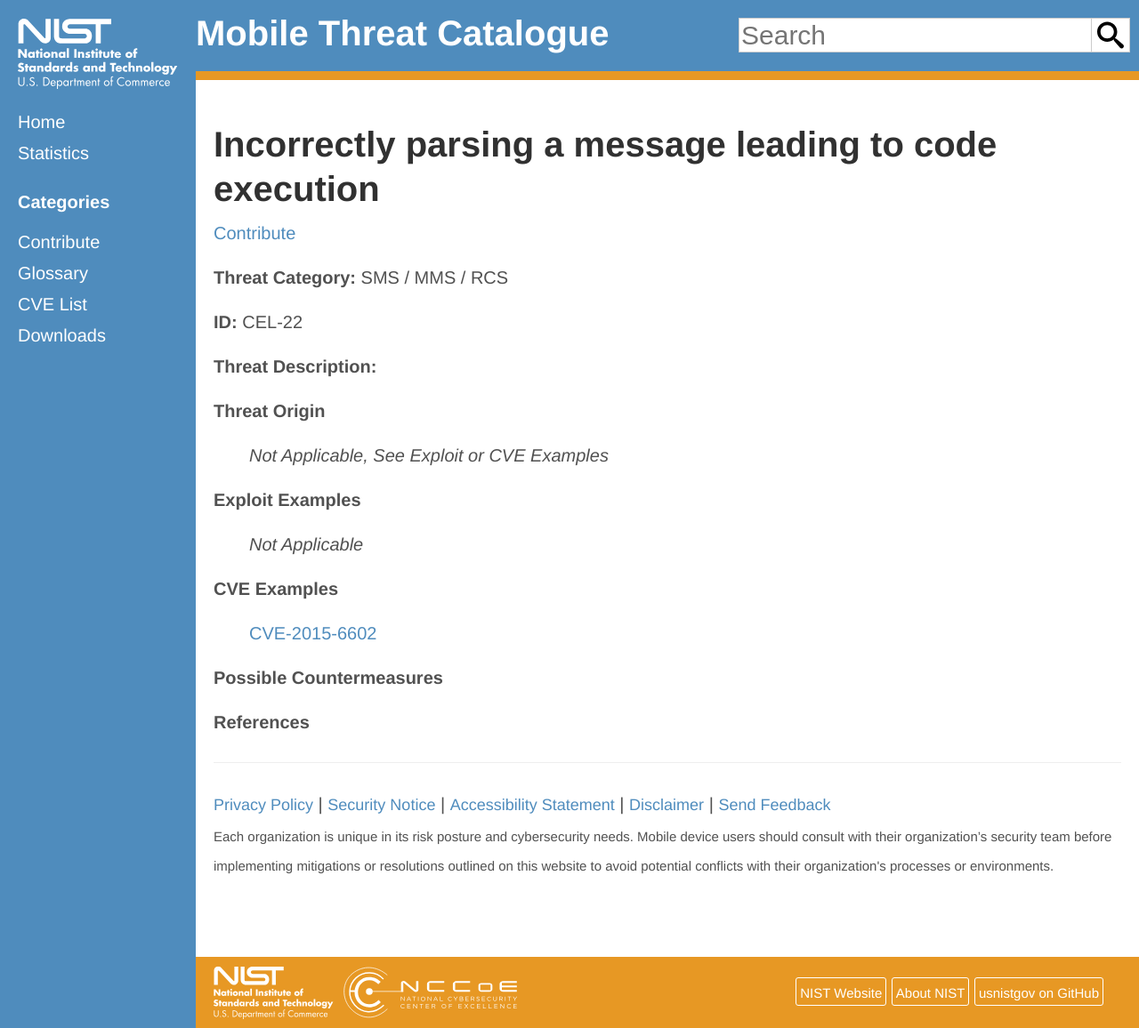
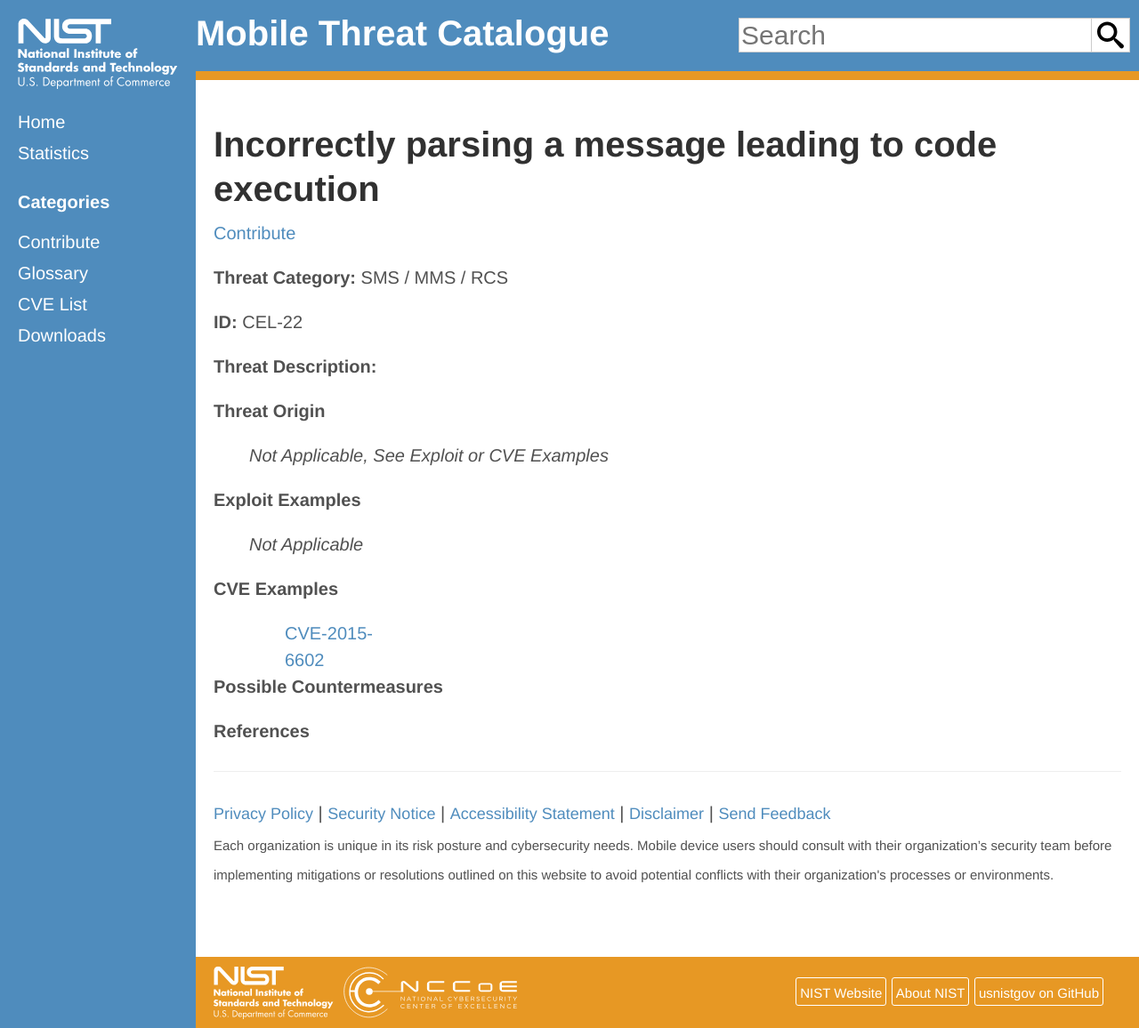
Before and after one commit to usnistgov/mobile-threat-catalogue, a Jekyll site: the page built from _cellular-threats/CEL-22.md, in a window 1280 px wide and 1156 px high. Shown: the whole window at 89% size. Built offline with Jekyll 4.4.1, drawn with Linux system fonts in a browser that asks for light colours.

Commit message:
Columnize CVE examples

```diff
--- a/_layouts/threat.html
+++ b/_layouts/threat.html
@@ -34,10 +34,12 @@
 <p><b>CVE Examples</b></p>
 <div class="paragraph">
 {% if page.CVEExample %}
+<ul class="cve-list">
 {% for CVEExample in page.CVEExample %}
     {% assign CVEs = CVEExample | split: " " %}
-    <p markdown="1"><a target="_blank" href="https://cve.mitre.org/cgi-bin/cvename.cgi?name={{ CVEs[0] }}">{{ CVEs[0] }}</a></p>
+    <li><a target="_blank" href="https://cve.mitre.org/cgi-bin/cvename.cgi?name={{ CVEs[0] }}">{{ CVEs[0] }}</a></li>
 {% endfor %}
+</ul>
 {% else %}
     <p><i>Not Applicable</i></p>
 {% endif %}
--- a/css/main.scss
+++ b/css/main.scss
@@ -191,6 +191,17 @@
     transition: max-height 0.2s ease-out;
 }
 
+.cve-list {
+    column-count: 3;
+    width: 50%;
+}
+
+@media screen and (max-width: 1255px) {
+    .cve-list {
+        width: 75%;
+    }
+}
+
 @media screen and (max-width: 767px) {
     .nist-footer {
         padding-left: 0;
@@ -257,6 +268,11 @@
     .nist-header h1 {
         font-size: 2rem;
     }
+
+    .cve-list {
+        column-count: 2;
+        width: 100%;
+    }
 }
 
 @media screen and (max-width: 1180px) {
@@ -272,6 +288,9 @@
     }
     .container {
         max-width: 100%;
+    }
+    .cve-list {
+        column-count: 2;
     }
 }
 
```
